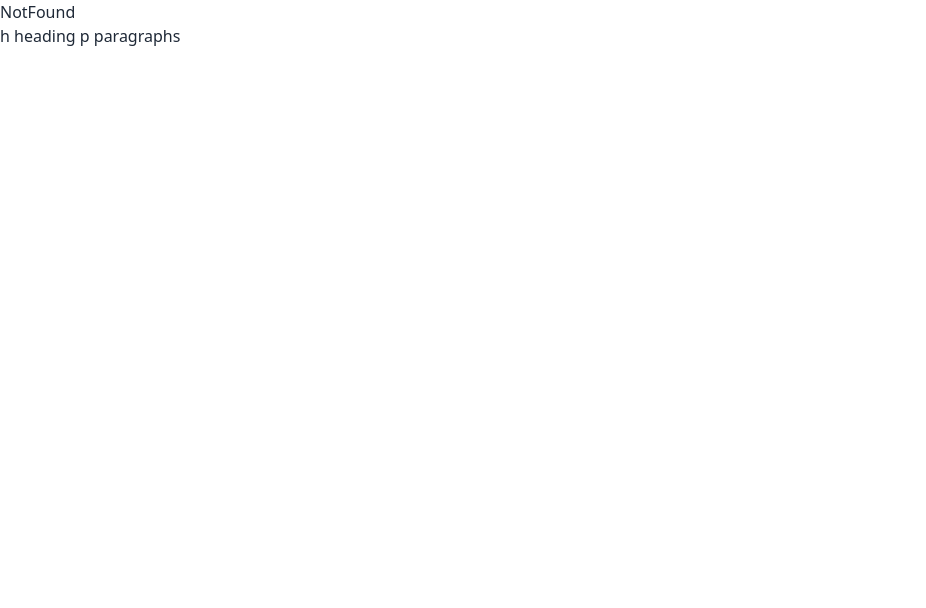
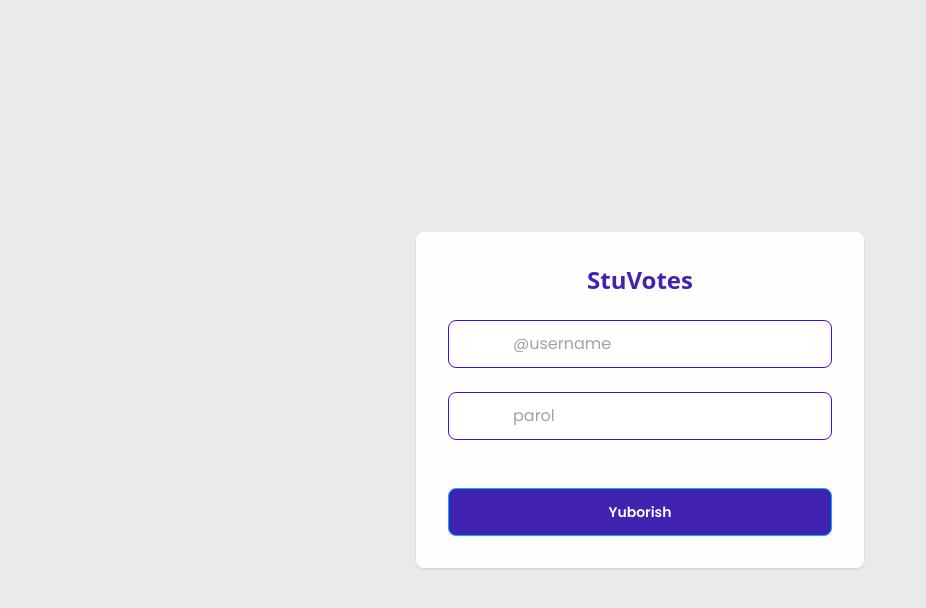
Before and after one commit to ZiyovuddinTolipov/tuitsf-ik.uz, a React (Vite) app: page /login in a window 1280 px wide. Shown: the top 608 px of the page, without its empty margins (0-926 px from the left). Built offline with nearby package versions, Linux system fonts and the light colour scheme.

Commit message:
login page

```diff
--- a/index.html
+++ b/index.html
@@ -11,5 +11,3 @@
     <script type="module" src="/src/main.tsx"></script>
   </body>
 </html>
-h heading
-p paragraphs
--- a/package.json
+++ b/package.json
@@ -11,6 +11,7 @@
   },
   "dependencies": {
     "axios": "^1.6.8",
+    "moment": "^2.30.1",
     "react": "^18.2.0",
     "react-dom": "^18.2.0",
     "react-hot-toast": "^2.4.1",
--- a/src/api/ApiService.tsx
+++ b/src/api/ApiService.tsx
@@ -37,7 +37,10 @@ interface User {
     bs: string;
   };
 }
-
+interface Login {
+  username: string;
+  password: string;
+}
 const ApiService = {
   getPost: async (): Promise<AxiosResponse<Post[]>> => { // Interfeysni qo'llash
     return axios.get(`${API_BASE_URL}/posts`);
@@ -47,6 +50,9 @@ const ApiService = {
   },
   getUsers: async (): Promise<User[]> => {
     return axios.get(`${API_BASE_URL}/users`);
+  },
+  Login: async (username: string, password: string): Promise<Login> => {
+    return axios.post(`${API_BASE_URL}/login`, { username, password });
   }
 };
 
--- a/src/index.scss
+++ b/src/index.scss
@@ -1,7 +1,8 @@
 @tailwind base;
 @tailwind components;
 @tailwind utilities;
-
+@import url("https://fonts.googleapis.com/css2?family=Syne:wght@400..800&display=swap");
+@import url("https://fonts.googleapis.com/css2?family=Poppins:ital,wght@0,100;0,200;0,300;0,400;0,500;0,600;0,700;0,800;0,900;1,100;1,200;1,300;1,400;1,500;1,600;1,700;1,800;1,900&display=swap");
 table ,tr,td,th{
   border: 1px solid rgb(150, 147, 147);
   border-collapse: collapse;
--- /dev/null
+++ b/src/pages/Home.tsx
@@ -0,0 +1,38 @@
+import { Link } from 'react-router-dom';
+
+const Home = () => {
+
+    const styles = {
+        container: 'max-w-[1200px] w-[100%] mx-auto py-10 h-[100vh] overflow-hidden relative max-h-[1200px] flex justify-around flex-col',
+        content: 'flex justify-between mx-auto items-center py-4  text-primary-50 max-h-[10vh]  w-full absolute top-6',
+        // text_bg_liner:"[&::selection]:text-base-content relative col-start-1 row-start-1 bg-[linear-gradient(90deg,theme(colors.error)_0%,theme(colors.secondary)_9%,theme(colors.secondary)_42%,theme(colors.primary)_47%,theme(colors.accent)_100%)] bg-clip-text [-webkit-text-fill-color:transparent] [&::selection]:bg-blue-700/20 [@supports(color:oklch(0_0_0))]:bg-[linear-gradient(90deg,oklch(var(--s))_4%,color-mix(in_oklch,oklch(var(--s)),oklch(var(--er)))_22%,oklch(var(--p))_45%,color-mix(in_oklch,oklch(var(--p)),oklch(var(--a)))_67%,oklch(var(--a))_100.2%)]"
+    }
+    return (
+        <main className={styles.container}>
+        <nav className={styles.content} data-aos="zoom-in-down">
+            {/* <img src={logo} alt='logo' className='h-16' /> */}
+            <h3 className={`text-2xl font-semibold font-Syne text-primary-500`}>EduRate</h3>
+            <Link to='/login' className='text-2xl font-medium font-Syne flex items-center text-primary-500'>Login</Link>
+        </nav>
+        <div className='flex text-primary-500 font-Syne'>
+            <div className='flex flex-col justify-center gap-8'>
+                <h3 className='text-5xl  font-[700]'>Siz o’z <span>o’qituvchingizni baholash</span>ingiz mumkin!</h3>
+                <div className='font-[600] home-alert-msg' data-aos="fade-right">
+                    <p><span>Barcha ma'lumotlar </span>:<span> anonim saqlanadi</span></p>
+                    <p><span>Sizdan iltimos</span>: <span>Faqatgina haqqoniy baholang</span></p>
+                    <p><span>Taʼlim</span>: <span>sizning bahoyingizga bog'liq.</span></p>
+                </div>
+                {/* <button className={`font-Syne bubbly-button flex gap-3 items-center uppercase text-base max-w-[200px] mt-3 ${animate ? 'animate' : ''}`} onClick={handleButtonClick}>
+                    ovoz berish <MdArrowOutward />
+                </button> */}
+            </div>
+            <div data-aos="zoom-in-up" >
+                {/* <img src={homePng} alt="homepng" /> */}
+            </div>
+        </div>
+        <footer className='absolute bottom-[10px] text-black font-Syne right-0'>Algorithmic.uz tomonidan ishlab chiqildi.</footer>
+    </main>
+    )
+}
+
+export default Home
--- /dev/null
+++ b/src/pages/Login.tsx
@@ -0,0 +1,91 @@
+import React, { useState,useEffect } from 'react';
+import ApiService from '../api/ApiService';
+import { useNavigate, Link } from 'react-router-dom';
+import moment from 'moment';
+import { toast } from 'react-hot-toast';
+
+const Login: React.FC = () => {
+    const [username, setUsername] = useState<string>('');
+    const [password, setPassword] = useState<string>('');
+    const [error, setError] = useState<string>('');
+    const [vaqt, setVaqt] = useState<moment.Moment>(moment());
+
+    const navigate = useNavigate();
+
+    const handleLogin = async () => {
+        if (!username || !password) {
+            setError('Iltimos, barcha maydonlarni to\'ldiring.');
+            return;
+        }
+
+        const success = await ApiService.Login(username, password);
+
+        if (success) {
+            // Agar login muvaffaqiyatli bo'lsa, boshqa amallarni bajaramiz
+            // Masalan, foydalanuvchi ma'lumotlari saqlanadi yoki boshqa sahifaga yo'naltiriladi.
+            console.log('Muvaffaqiyatli kirdingiz!');
+        } else {
+            setError('Login muvaffaqiyatsiz, iltimos, ma\'lumotlarni tekshiring.');
+        }
+    };
+    const handleSubmit = async (e: React.FormEvent<HTMLFormElement>) => {
+        if (!username || !password) {
+            setError('Iltimos, barcha maydonlarni to\'ldiring.');
+            return;
+        }
+
+        e.preventDefault();
+        try {
+            const response = await ApiService.Login(username, password);
+            console.log(response);
+
+            // localStorage.setItem('token', response.data.Token);
+            // localStorage.setItem('role', response.data.Status);
+            // localStorage.setItem('full_name', response.data.name);
+            // localStorage.setItem('username', response.data.username);
+
+        } catch (error) {
+            toast.error('Tizimga kirishda muammo mavjud!');
+        }
+    };
+
+    useEffect(() => {
+        const timer = setInterval(() => {
+            setVaqt(moment());
+        }, 1000);
+
+        return () => clearInterval(timer);
+    }, []);
+
+
+    return (
+        <section className="bg-primary-300">
+        <div className="flex h-screen flex-col items-center justify-center px-6 py-8 mx-auto md:h-screen lg:py-0">
+            <div className="w-full  rounded-lg shadow  md:mt-0 sm:max-w-md xl:p-0 bg-primary-400 backdrop-blur-md border-gray-700" data-aos="flip-up">
+                <div className="p-6 space-y-4 md:space-y-6 sm:p-8">
+                    <Link to="/" className="flex items-center justify-center mb-6 text-2xl font-semibold w-[100%]">
+                        <h3 className='text-2xl font-semibold text-primary-500' >StuVotes</h3>
+                    </Link>
+                    <form className="space-y-4 md:space-y-6 font-Poppins text-black" onSubmit={handleSubmit} >
+                    {error && <p style={{ color: 'red' }}>{error}</p>}
+                        <label className="input bg-white flex items-center gap-2  input-primary  w-full ">
+                            <svg xmlns="http://www.w3.org/2000/svg" viewBox="0 0 16 16" fill="currentColor" className="w-4 h-4  text-primary-200"><path d="M8 8a3 3 0 1 0 0-6 3 3 0 0 0 0 6ZM12.735 14c.618 0 1.093-.561.872-1.139a6.002 6.002 0 0 0-11.215 0c-.22.578.254 1.139.872 1.139h9.47Z" /></svg>
+                            <input type="text" className="grow bg-transparent" placeholder="@username" value={username} onChange={(e) => setUsername(e.target.value)} required />
+                        </label>
+                        <label className="input bg-white flex items-center gap-2  input-primary  w-full">
+                            <svg xmlns="http://www.w3.org/2000/svg" viewBox="0 0 16 16" fill="currentColor" className="w-4 h-4 text-primary-200"><path fillRule="evenodd" d="M14 6a4 4 0 0 1-4.899 3.899l-1.955 1.955a.5.5 0 0 1-.353.146H5v1.5a.5.5 0 0 1-.5.5h-2a.5.5 0 0 1-.5-.5v-2.293a.5.5 0 0 1 .146-.353l3.955-3.955A4 4 0 1 1 14 6Zm-4-2a.75.75 0 0 0 0 1.5.5.5 0 0 1 .5.5.75.75 0 0 0 1.5 0 2 2 0 0 0-2-2Z" clipRule="evenodd" /></svg>
+                            <input type="password" className="bg-transparent" minLength={1} placeholder="parol" value={password} onChange={(e) => setPassword(e.target.value)} required />
+                        </label>
+                        <div className="flex items-center justify-between">
+                            {/* <Link to="/register" className="text-sm font-medium text-primary-600 hover:underline ">Hisob yaratish?</Link> */}
+                        </div>
+                        <button type="submit" className="btn btn-info bg-primary-500 hover:bg-primary-200 w-full text-white">Yuborish</button>
+                    </form>
+                </div>
+            </div>
+        </div>
+    </section>
+    );
+};
+
+export default Login;
--- a/tailwind.config.js
+++ b/tailwind.config.js
@@ -6,7 +6,22 @@ export default {
     "./src/**/*.{js,ts,jsx,tsx}",
   ],
   theme: {
-    extend: {},
+    extend: {
+      colors: {
+        primary: {
+          50: "#67748e",
+          100: "#212529",
+          200: "#623ce7",
+          300:"#EAEAEA",
+          400:"#FEFEFE",
+          500:"#4222B1"
+        },
+      },
+      fontFamily:{
+        Syne:"Syne",
+        Poppins:"Poppins",
+      }
+    },
   },
   plugins: [require("daisyui")],
 }
```
Also changed, not shown: src/App.tsx (+7 -3 lines), 1 other file (tests, documents, lock files or other folders).
